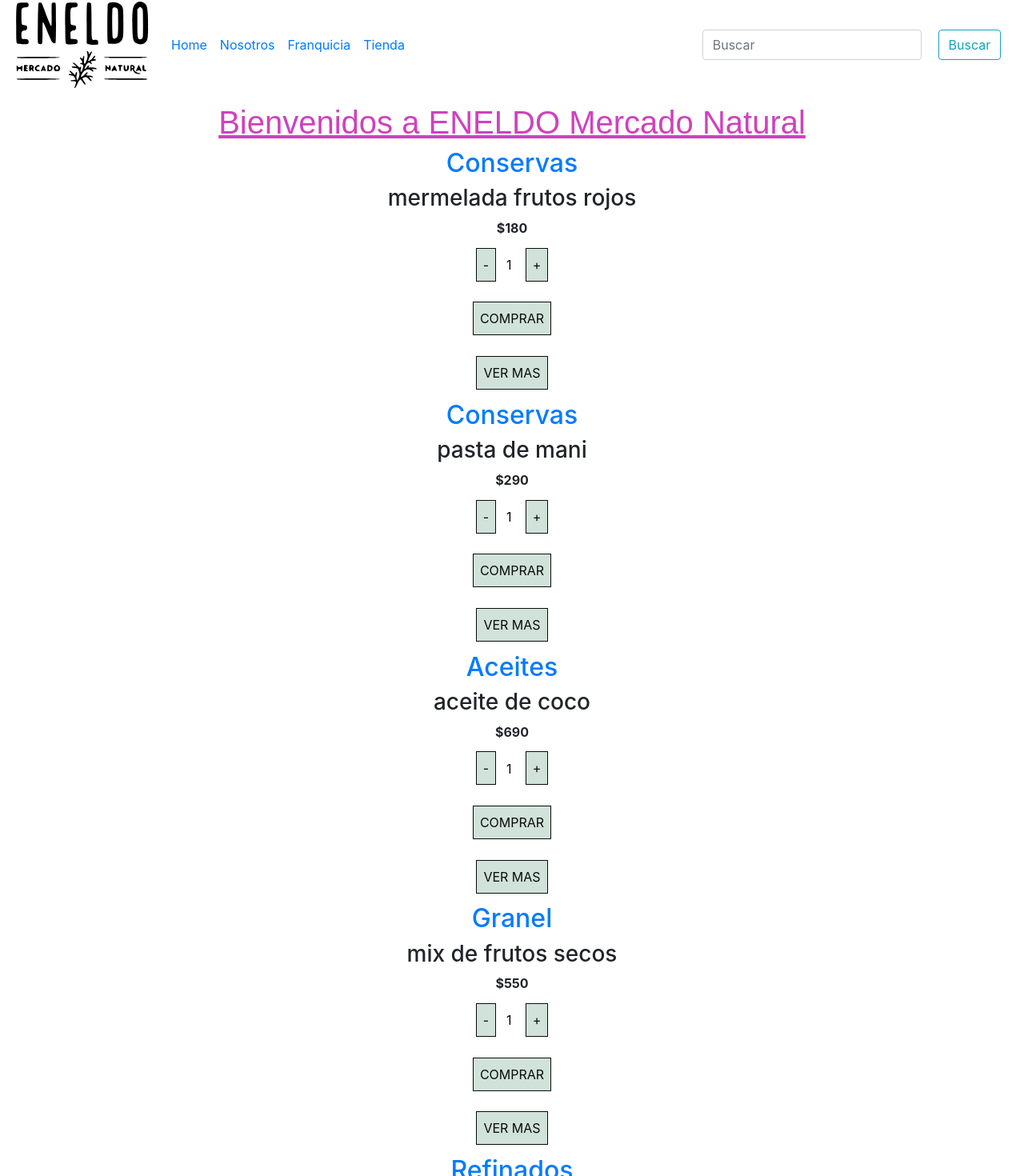
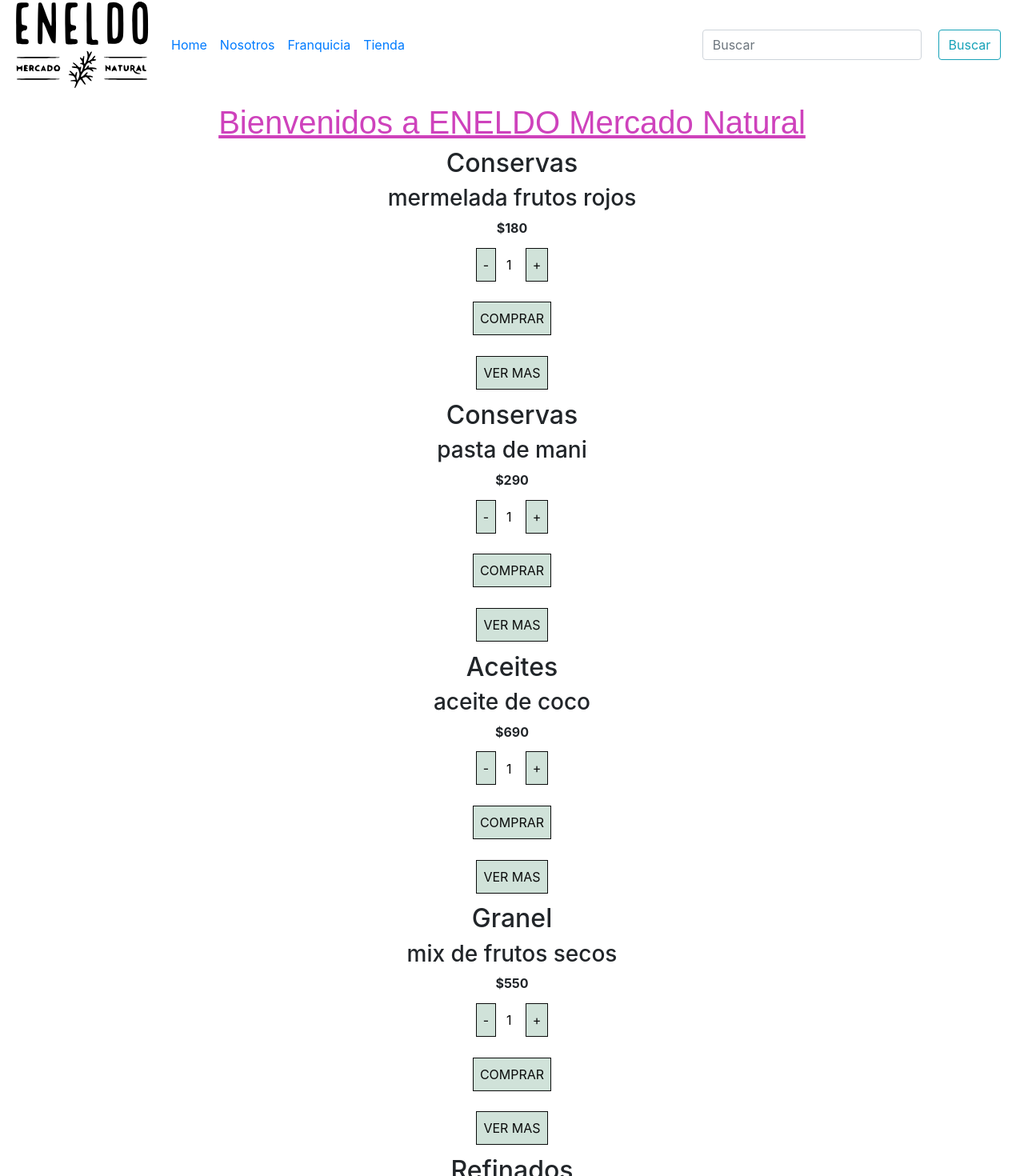
Before and after one commit to mayrapaez/Eneldo-app-React-ecommerce, a React (Create React App) app: page / in a window 1280 px wide. Shown: the part 17-1487 px from the top of the page at 80% size. Built offline with nearby package versions, Linux system fonts and the light colour scheme.

Commit message:
1era entrega final

```diff
--- a/src/App.js
+++ b/src/App.js
@@ -1,10 +1,9 @@
 import logo from "./logo.svg";
 import "./App.css";
 import "bootstrap/dist/css/bootstrap.min.css";
-import swal from "sweetalert";
+// import swal from "sweetalert";
 import NavbarComponent from "./components/NavBarComponent/NavBarComponent";
 import ItemListContainer from "./components/ItemListContainer/ItemListContainer";
-// import ItemCount from "./components/ItemCount/ItemCount";
 import ItemDetailContainer from "./components/ItemDetailContainer/ItemDetailContainer";
 import { BrowserRouter, Switch, Route } from "react-router-dom";
 
@@ -14,16 +13,17 @@
       <div className="App">
         <BrowserRouter>
           <NavbarComponent />
+
           <Switch>
-            <Route exact path="/" component={ItemListContainer}>
-              <ItemListContainer greeting={`Bienvenidos a ENELDO Mercado Natural`}/>
+          <Route exact path="/" component={ItemListContainer}>
+          <ItemListContainer greeting={`Bienvenidos a ENELDO Mercado Natural`}/>
             </Route>
+          <Route  path="/product/categorias/:category" component={ItemListContainer}/>
 
-            <Route exact path="/product/:id" component={ItemDetailContainer}>
-              <ItemDetailContainer />
-            </Route>
+          <Route  path="/product/:id" component={ItemDetailContainer}/>
 
           </Switch>
+
         </BrowserRouter>
       </div>
     </>
--- a/src/Mocks/ProductList.js
+++ b/src/Mocks/ProductList.js
@@ -1,11 +1,11 @@
 
 const productList = [
-    {categoty: "Conservas", name: "mermelada frutos rojos", id: "1", detail: "Mermelada sin azucar agregada marca blabla",  price: "180", stock: "5", },
-    {categoty: "Conservas", name: "pasta de mani", id: "2", detail: "Pasta de mani 100% organica sin azucar agregada", price: "290", stock: "5", },
-    {categoty: "Aceites", name: "aceite de coco ", id: "3", detail: "Aceite de coco prensado a frio", price: "690", stock: "8", },
-    {categoty: "Granel", name: "mix de frutos secos ", id: "4", detail: "Mix de Frutos Secos con almendras, nueces y mani", price: "550", stock: "10", },
-    {categoty: "Refinados", name: "harina integral ", id: "5", detail: "Harina Integral organica por kilo ", price: "110", stock: "10", },
-    {categoty: "Refinados", name:  "azucar mascabo ", id: "6", detail: "Azucar mascabo por kilo", price: "85", stock: "4", },
+    {category: "Conservas", name: "mermelada frutos rojos", id: "1", detail: "Mermelada sin azucar agregada marca blabla",  price: "180", stock: "5", },
+    {category: "Conservas", name: "pasta de mani", id: "2", detail: "Pasta de mani 100% organica sin azucar agregada", price: "290", stock: "5", },
+    {category: "Aceites", name: "aceite de coco ", id: "3", detail: "Aceite de coco prensado a frio", price: "690", stock: "8", },
+    {category: "Granel", name: "mix de frutos secos ", id: "4", detail: "Mix de Frutos Secos con almendras, nueces y mani", price: "550", stock: "10", },
+    {category: "Refinados", name: "harina integral ", id: "5", detail: "Harina Integral organica por kilo ", price: "110", stock: "10", },
+    {category: "Refinados", name:  "azucar mascabo ", id: "6", detail: "Azucar mascabo por kilo", price: "85", stock: "4", },
 ];
 
 export default productList;
--- a/src/components/Item/Item.js
+++ b/src/components/Item/Item.js
@@ -9,19 +9,17 @@
 
   return (
     <div className="cardItem">
-      <div>
-        <Link to={"/product/${product.category}"}>
-          <h2>{product.categoty}</h2>
-        </Link>
-      </div>
+      <div key={product.id}>
+      <h2>{product.category}</h2>
       <h3>{product.name}</h3>
       <b>${product.price}</b>
       <div>
         <ItemCountComponent stock={product.stock} initial={1} onAdd={onAdd} />
       </div>
-      <Link to={"/product/${product.id}"}>
+      <Link to={`/product/${product.id}`}>
         <button>VER MAS</button>
       </Link>
+    </div>
     </div>
   );
 };
--- a/src/components/ItemDetail/ItemDetail.js
+++ b/src/components/ItemDetail/ItemDetail.js
@@ -1,22 +1,21 @@
 import ItemCount from "../ItemCount/ItemCountDos";
 import swal from "sweetalert";
 
-
-const ItemDetailComponent = ({ item }) => {
+const ItemDetailComponent = ({ product }) => {
   const onAdd = () => {
     swal("Producto agregado exitosamente");
   };
 
   return (
     <div className="cardDetail">
-      <div key={item.id}>
-        <h3>{item.name}</h3>
+      <div key={product.id}>
+        <h3>{product.name}</h3>
       </div>
       <div className="descripcion">
-        <p>{item.detail}</p>
-        <span>${item.price}</span>
+        <p>{product.detail}</p>
+        <span>${product.price}</span>
         <div>
-          <ItemCount stock={item.stock} initial={0} onAdd={onAdd} />
+          <ItemCount stock={product.stock} initial={0} onAdd={onAdd} />
         </div>
       </div>
     </div>
--- a/src/components/ItemDetailContainer/ItemDetailContainer.js
+++ b/src/components/ItemDetailContainer/ItemDetailContainer.js
@@ -1,30 +1,28 @@
 import React, { useState, useEffect } from "react";
+import { useParams } from "react-router-dom";
 import ItemDetailComponent from "../ItemDetail/ItemDetail";
-import productList from "../../Mocks/ProductList";
-import { useParams } from "react-router-dom";
+import ProductList from "../../Mocks/ProductList";
+
 
 const ItemDetailContainer = () => {
-  const { id } = useParams();
-  const [item, setItem] = useState({});
+    const { id } = useParams();
+  const [product, setProduct] = useState([]);
 
+  console.log(id);
   useEffect(() => {
-    const itemsPromise = new Promise((res, rej) => {
-      setTimeout(() => {
-        res(productList);
-      }, 1000);
+
+    const PromesaDetail = new Promise((resolve, reject) => {
+        setTimeout(() => resolve(ProductList.find(prod => prod.id === id), 3000));
     });
 
-    itemsPromise.then((resp) => {
-      let item = resp.find((prod) => (id) => {
-        return prod.id === id;
-      });
-      setItem(item);
+    PromesaDetail.then((result) => {
+        setProduct(result);
     });
-  }, []);
+}, [id]);
 
   return (
     <>
-      <ItemDetailComponent item={item} />
+      {product && <ItemDetailComponent product={product}/> }
     </>
   );
 };
--- a/src/components/ItemListContainer/ItemListContainer.js
+++ b/src/components/ItemListContainer/ItemListContainer.js
@@ -1,23 +1,26 @@
 
 import React, {useState, useEffect} from 'react';
+import { useParams } from 'react-router-dom';
 import "./Item.css"
 import ItemListComponent from '../ItemList/ItemList';
-import productList from '../../Mocks/ProductList';
+import ProductList from "../../Mocks/ProductList";
 
 const ItemListContainer = ({greeting}) => {
 
+    const {category} = useParams();
     const [products, setProducts] = useState ([]);
+    console.log(category);
 
     useEffect(() => {
-        const myPromise = new Promise((res, rej) => {
-            setTimeout(() =>
-            res(productList), 3000);
-            // console.log(productList, products);
 
+        const myPromise = new Promise((resolve, reject) => {
+            setTimeout(() => resolve((category ? ProductList.filter(prod => prod.category === category) : ProductList), 3000));
         });
 
-        myPromise.then((result) => {setProducts(result)});
-    }, []);
+        myPromise.then((result) => {
+            setProducts(result);
+        });
+    }, [category]);
     return (
         <div>
            <h1>{greeting}</h1>
```
Also changed, not shown: 1 other file (tests, documents, lock files or other folders).
